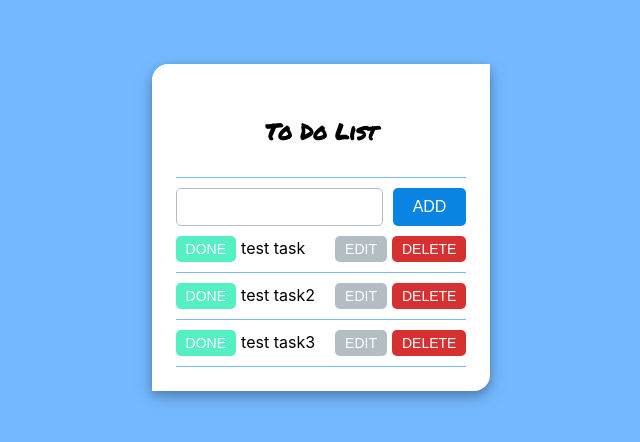
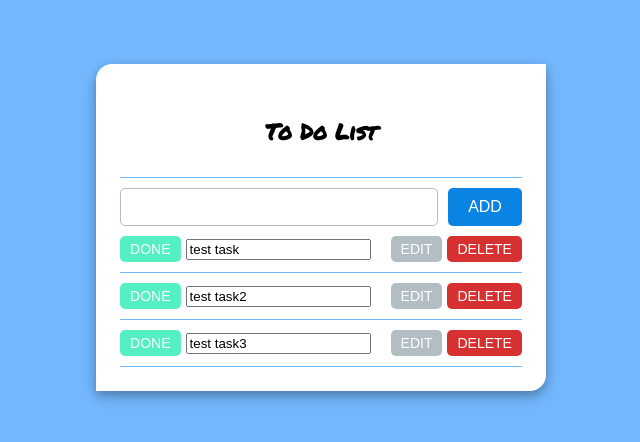
Before and after one commit to ZhanylTurtemirova/ToDoListLesson, a React (Create React App) app: page / in a window 1280 px wide. Shown: the top 442 px of the page, without its empty margins (319-959 px from the left). Built offline with nearby package versions, Linux system fonts and the light colour scheme.

Commit message:
Update task

```diff
--- a/src/App.js
+++ b/src/App.js
@@ -10,7 +10,6 @@ function App() {
     { id: 1, text: "test task2", done: false },
     { id: 2, text: "test task3", done: false },
   ]);
-
   const setTasksHandler = (item) => {
     setTasks([...tasks, { id: tasks.length, text: item }]);
   };
@@ -28,11 +27,28 @@ function App() {
     setTasks(newTasks);
   };
 
+  const updateHandler = (task) => {
+    const newTasks = tasks;
+    var editedIndex = tasks
+      .map((item) => {
+        return item.id;
+      })
+      .indexOf(task.id);
+    if (editedIndex > 0) {
+      newTasks.splice(editedIndex, 1, task);
+    }
+    setTasks(newTasks);
+  };
+
   return (
     <div className="Wrapper">
       <Header />
       <TaskCreate setTasksProps={(item) => setTasksHandler(item)} />
-      <TasksList tasks={tasks} deleteItem={(id) => deleteHandler(id)} />
+      <TasksList
+        tasks={tasks}
+        deleteItem={(id) => deleteHandler(id)}
+        updateItem={(task) => updateHandler(task)}
+      />
     </div>
   );
 }
--- a/src/components/TasksList/TaskItem.js
+++ b/src/components/TasksList/TaskItem.js
@@ -2,11 +2,22 @@ import React, { Component } from "react";
 import "./TaskItem.scss";
 
 export default class TaskItem extends Component {
+  state = {
+    text: this.props.task.text,
+    readonly: true,
+    btnName: "Edit",
+  };
   handleClick = () => {
     this.props.getData("someData");
   };
+
   handleEdit = () => {
-    this.props.getData(this.props.task);
+    if (this.state.readonly === true) {
+      this.setState({ readonly: false, btnName: "Save" });
+    } else {
+      this.setState({ readonly: true, btnName: "Edit" });
+      this.props.editItem(this.props.task);
+    }
   };
 
   render() {
@@ -18,14 +29,24 @@ export default class TaskItem extends Component {
           <button className="TaskItem__button TaskItem__button--green">
             Done
           </button>
-          <span className="TaskItem__text">{task.text}</span>
+          <input
+            className="TaskItem__text"
+            type="text"
+            value={this.state.text}
+            readonly={this.state.readonly}
+            onChange={(e) => {
+              if (this.state.readonly === false)
+                this.setState({ text: e.target.value });
+            }}
+          />
+          {/* <span className="TaskItem__text">{task.text}</span> */}
         </div>
         <div className="TaskItem__item TaskItem__item--right">
           <button
             className="TaskItem__button TaskItem__button--grey"
             onClick={this.handleEdit}
           >
-            Edit
+            {this.state.btnName}
           </button>
           <button
             className="TaskItem__button TaskItem__button--red TaskItem__button--last"
--- a/src/components/TasksList/TasksList.js
+++ b/src/components/TasksList/TasksList.js
@@ -1,7 +1,7 @@
 import React, { useState } from "react";
 import TaskItem from "./TaskItem";
 
-const TasksList = ({ tasks, deleteItem }) => {
+const TasksList = ({ tasks, deleteItem, updateItem }) => {
   const [tasksProps, setTasks] = useState(tasks);
 
   const deleteItemHandler = (id) => {
@@ -9,16 +9,17 @@ const TasksList = ({ tasks, deleteItem }) => {
     setTasks(newList);
     deleteItem(id);
   };
+  const editItemHandler = (task) => {
+    updateItem(task);
+  };
   return (
     <>
       {tasks.map((item, index) => (
         <TaskItem
           key={index}
           task={item}
-          test={"test"}
-          abc={true}
-          getData={(data) => this.handleData(data)}
           deleteItem={(id) => deleteItemHandler(id)}
+          editItem={(task) => editItemHandler(task)}
         />
       ))}
     </>
```
Also changed, not shown: 1 other file (tests, documents, lock files or other folders).
